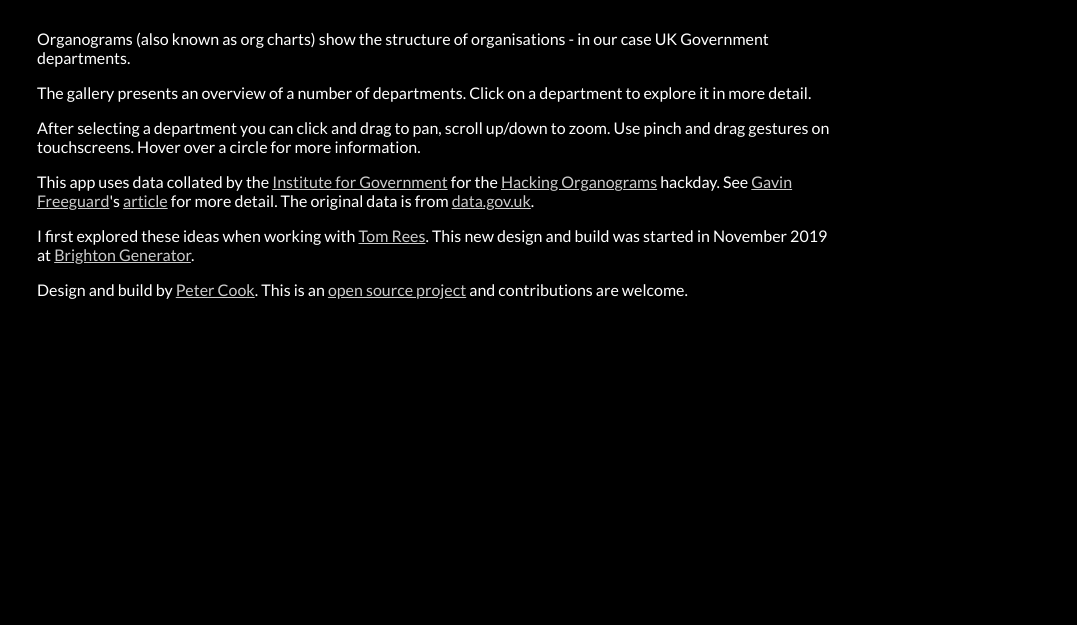
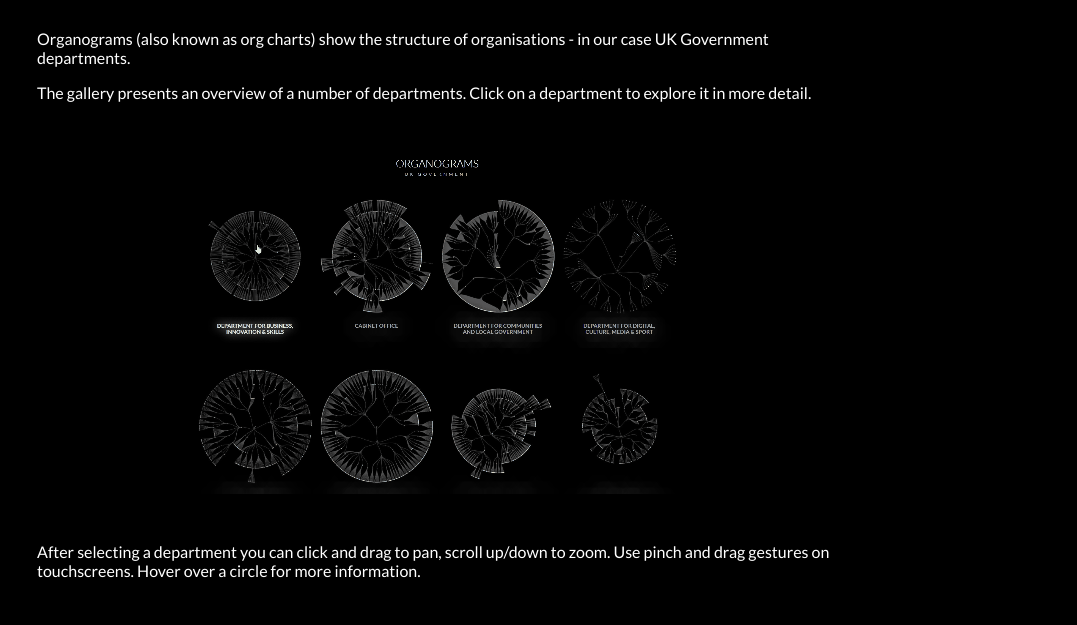
Before and after one commit to peterrcook/organograms, a plain HTML site: page app/index.html in a window 1280 px wide. Both pictures are taken after a click on the element 1252 px from the left and 770 px from the top of the page. Shown: the part 172-797 px from the top of the page, without its empty margins (203-1280 px from the left). Drawn offline with Linux system fonts and the light colour scheme.

Commit message:
Add gifs to help

```diff
--- a/app/css/style.css
+++ b/app/css/style.css
@@ -225,6 +225,12 @@
     margin: 0 auto;
 }
 
+#help .content img {
+    display: block;
+    margin: 3rem auto;
+    max-width: 100%;
+}
+
 
 @media screen and (min-width: 30em) and (max-width: 60em) {
     #gallery .item {
--- a/app/index.html
+++ b/app/index.html
@@ -116,7 +116,9 @@
       <div class="content">
         <p>Organograms (also known as org charts) show the structure of organisations - in our case UK Government departments.</p>
         <p>The gallery presents an overview of a number of departments. Click on a department to explore it in more detail.</p>
+        <p><img src="img/organogram-gallery.gif" /></p>
         <p>After selecting a department you can click and drag to pan, scroll up/down to zoom. Use pinch and drag gestures on touchscreens. Hover over a circle for more information.</p>
+        <p><img src="img/organogram-zoom.gif" /></p>
         <p>This app uses data collated by the <a href="https://www.instituteforgovernment.org.uk">Institute for Government</a> for the <a href="https://www.instituteforgovernment.org.uk/blog/hacking-organograms-unlocking-government-data">Hacking Organograms</a> hackday. See <a href="https://twitter.com/GavinFreeguard">Gavin Freeguard</a>'s <a href="https://www.instituteforgovernment.org.uk/blog/hacking-organograms-unlocking-government-data">article</a> for more detail. The original data is from <a href="https://data.gov.uk">data.gov.uk</a>.</p>
         <p>I first explored these ideas when working with <a href="https://tomre.es/">Tom Rees</a>. This new design and build was started in November 2019 at <a href="https://twitter.com/generatorbtn">Brighton Generator</a>.</p>
         <p>Design and build by <a href="https://peterrcook.com">Peter Cook</a>. This is an <a href="https://github.com/peterrcook/ukgov-organograms">open source project</a> and contributions are welcome.</p>
```
Also changed, not shown: app/img/organogram-gallery.gif (added), app/img/organogram-zoom.gif (added).
